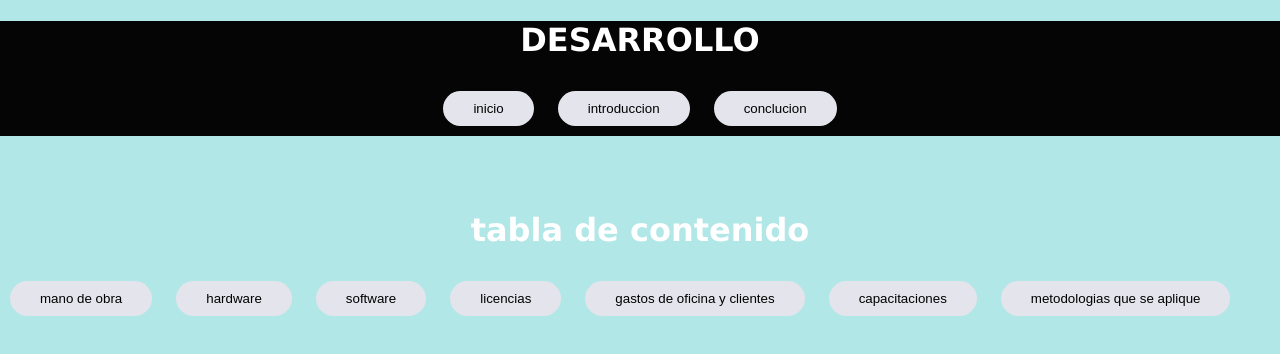
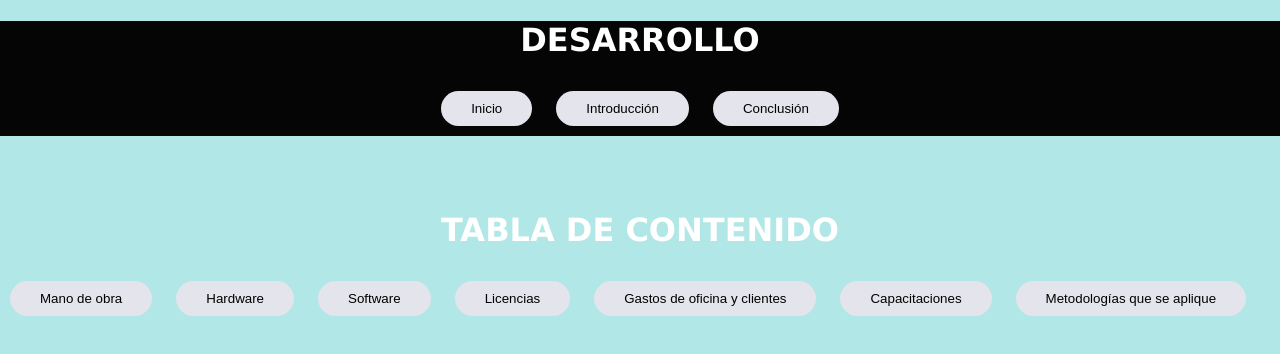
Before and after one commit to DavSRod/especificaciones, a plain HTML site: page contenido.html in a window 1280 px wide. Drawn offline with Linux system fonts and the light colour scheme.

Commit message:
add cambios

```diff
--- a/contenido.html
+++ b/contenido.html
@@ -10,23 +10,22 @@
 <body>
     <div class="barra">
         <h1>DESARROLLO</h1>
-        <button><a href="index.html">inicio</a></button>
-        <button><a href="introduccion.html">introduccion</a></button>
-        <button><a href="conclusion.html">conclucion</a></button>
+        <button><a href="index.html">Inicio</a></button>
+        <button><a href="introduccion.html">Introducción</a></button>
+        <button><a href="conclusion.html">Conclusión</a></button>
     </div>
     <br>
     <br>
     <br>
     <div class="contenido">
-        <h1 id="tabladecontenido">tabla de contenido</h1>
-        <button><a href="html/manodeobra.html" target="_blank">mano de obra</a></button>
-        <button><a href="html/hardware.html" target="_blank">hardware</a></button>
-        <button><a href="html/software.html" target="_blank">software</a></button>
-        <button><a href="html/licencias.html" target="_blank">licencias</a></button>
-        <button><a href="html/gastosdeoficina.html" target="_blank">gastos de oficina y clientes</a></button>
-        <button><a href="html/capacitaciones.html" target="_blank">capacitaciones</a></button>
-        <button><a href="html/metodologias.html" target="_blank">metodologias que se aplique</a></button>
+        <h1 id="tabladecontenido">TABLA DE CONTENIDO</h1>
+        <button><a href="html/manodeobra.html" target="_blank">Mano de obra</a></button>
+        <button><a href="html/hardware.html" target="_blank">Hardware</a></button>
+        <button><a href="html/software.html" target="_blank">Software</a></button>
+        <button><a href="html/licencias.html" target="_blank">Licencias</a></button>
+        <button><a href="html/gastosdeoficina.html" target="_blank">Gastos de oficina y clientes</a></button>
+        <button><a href="html/capacitaciones.html" target="_blank">Capacitaciones</a></button>
+        <button><a href="html/metodologias.html" target="_blank">Metodologías que se aplique</a></button>
     </div>
-
 </body>
 </html>
```
Also changed, not shown: conclusion.html (+6 -6 lines), introduccion.html (+3 -3 lines).
